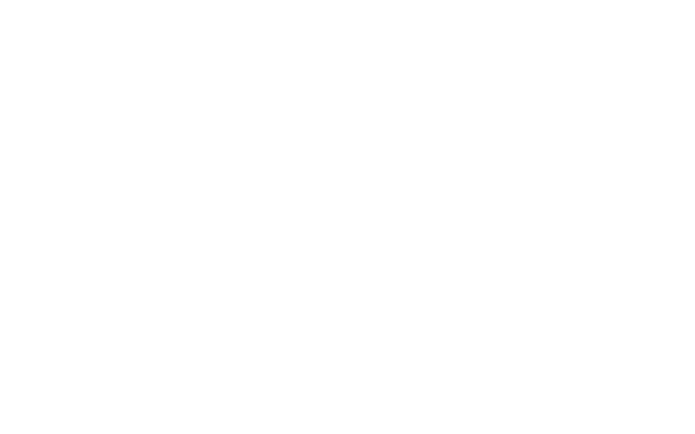
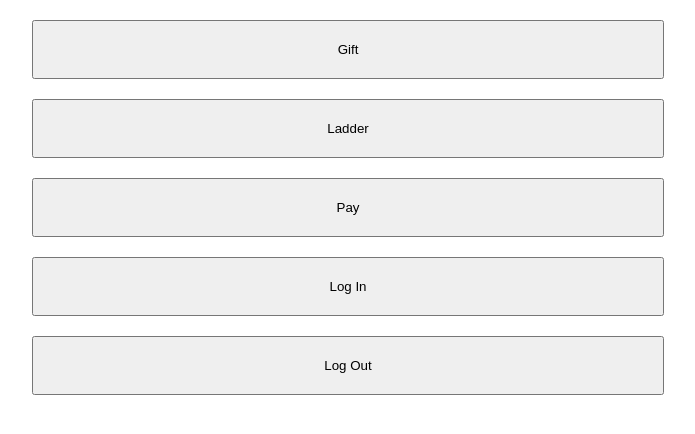
Before and after one commit to WANGDAMING84/liff_QA, a plain HTML site: page index.html in a window 1280 px wide. Shown: the whole page, without its empty margins (292-987 px from the left). Drawn offline with Linux system fonts and the light colour scheme.

Commit message:
Update index.html

```diff
--- a/index.html
+++ b/index.html
@@ -16,11 +16,11 @@
 	</style>
 </head>
 <body>
-	<button id="btnShare" onclick="sendShare_Gift()" style="display: none;margin: 20px auto;padding: 20px;">Gift</button>
-	<button id="btnShare2" onclick="sendShare_Ladder()" style="display: none;margin: 20px auto;padding: 20px;">Ladder</button>
-	<button id="btnShare3" onclick="sendShare_Pay()" style="display: none;margin: 20px auto;padding: 20px;">Pay</button>
-	<button id="btnLogin" onclick="liff.login()" style="display: none;margin: 20px auto;padding: 20px;">Log In</button>
-	<button id="btnLogOut" onclick="logOut()" style="display: none;margin: 20px auto;padding: 20px;">Log Out</button>
+	<button id="btnShare" onclick="sendShare_Gift()" style="display: block;margin: 20px auto;padding: 20px;">Gift</button>
+	<button id="btnShare2" onclick="sendShare_Ladder()" style="display: block;margin: 20px auto;padding: 20px;">Ladder</button>
+	<button id="btnShare3" onclick="sendShare_Pay()" style="display: block;margin: 20px auto;padding: 20px;">Pay</button>
+	<button id="btnLogin" onclick="liff.login()" style="display: block;margin: 20px auto;padding: 20px;">Log In</button>
+	<button id="btnLogOut" onclick="logOut()" style="display: block;margin: 20px auto;padding: 20px;">Log Out</button>
 	<script src="https://static.line-scdn.net/liff/edge/2/sdk.js"></script>
 </body>
 </html>
```
